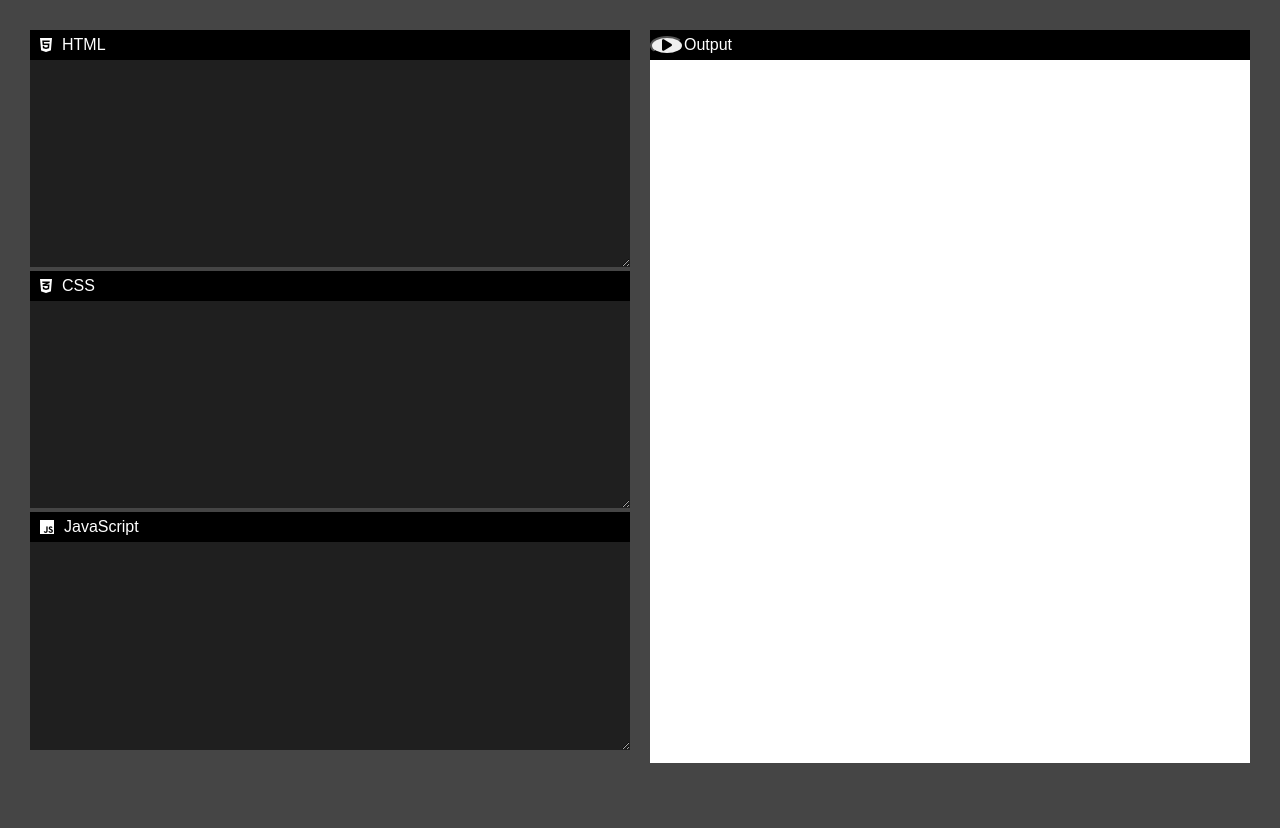
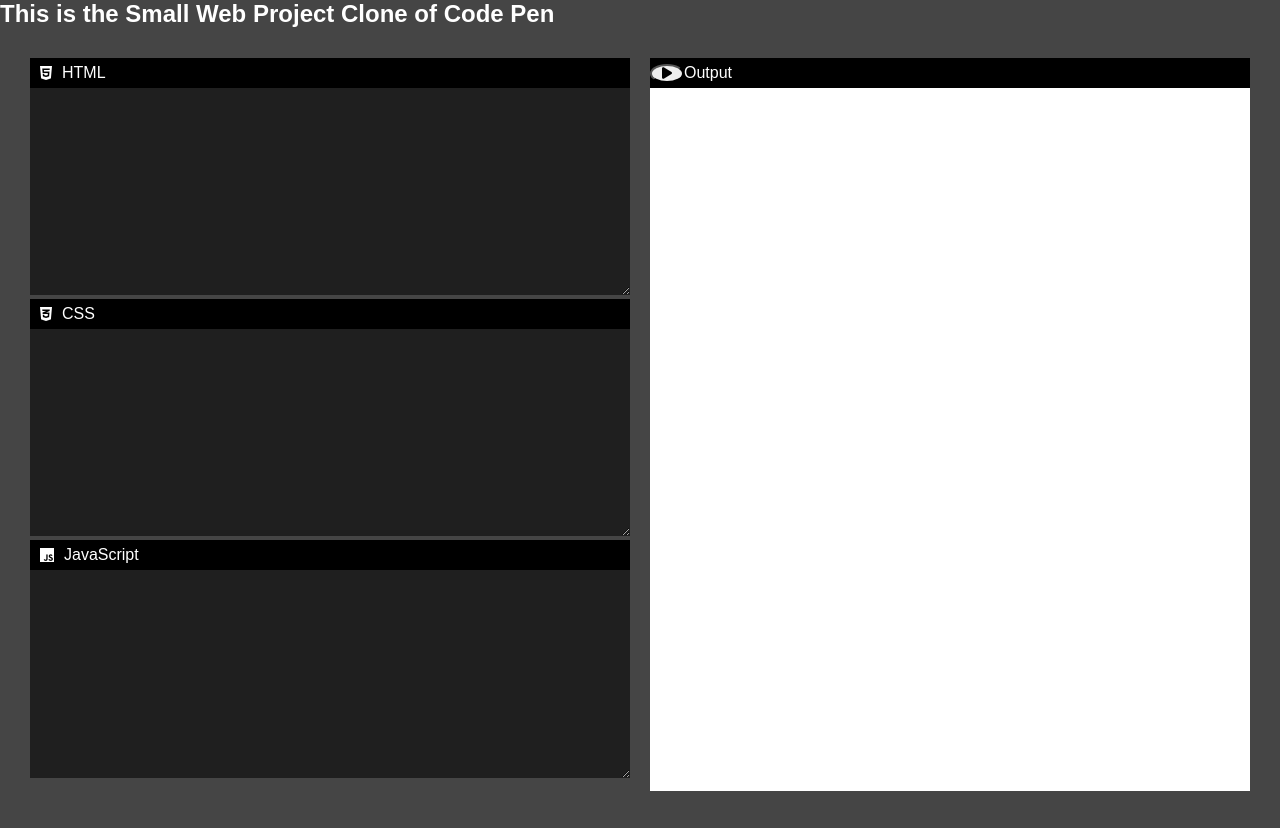
Before and after one commit to 20Nikhil02/Web-Dev-Code-pen, a plain HTML site: page index.html in a window 1280 px wide. Before the commit the page ends 800 px from the top, so only its background shows below. Drawn offline with Linux system fonts and the light colour scheme.

Commit message:
Update index.html

```diff
--- a/index.html
+++ b/index.html
@@ -13,6 +13,7 @@
 </head>
 
 <body>
+    <h2>This is the Small Web Project Clone of Code Pen</h2>
 
     <div class="container">
 
```
